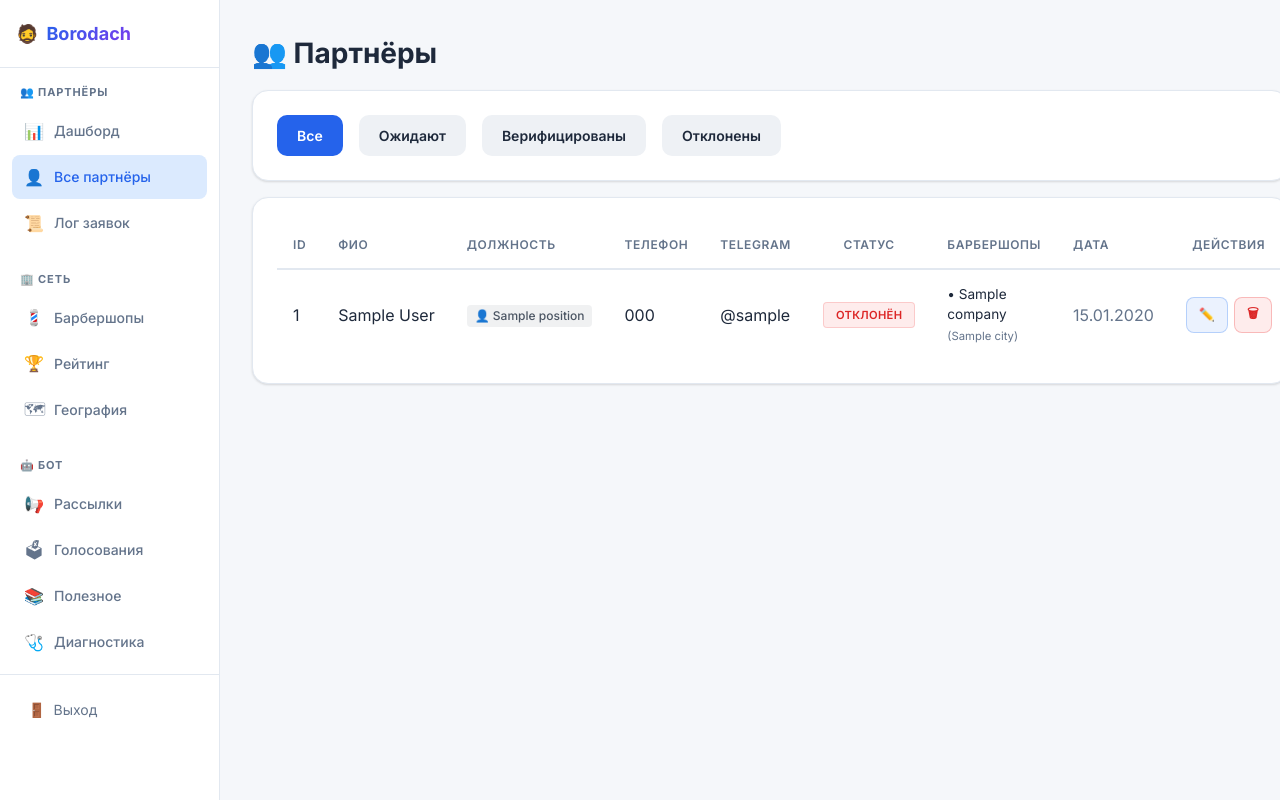
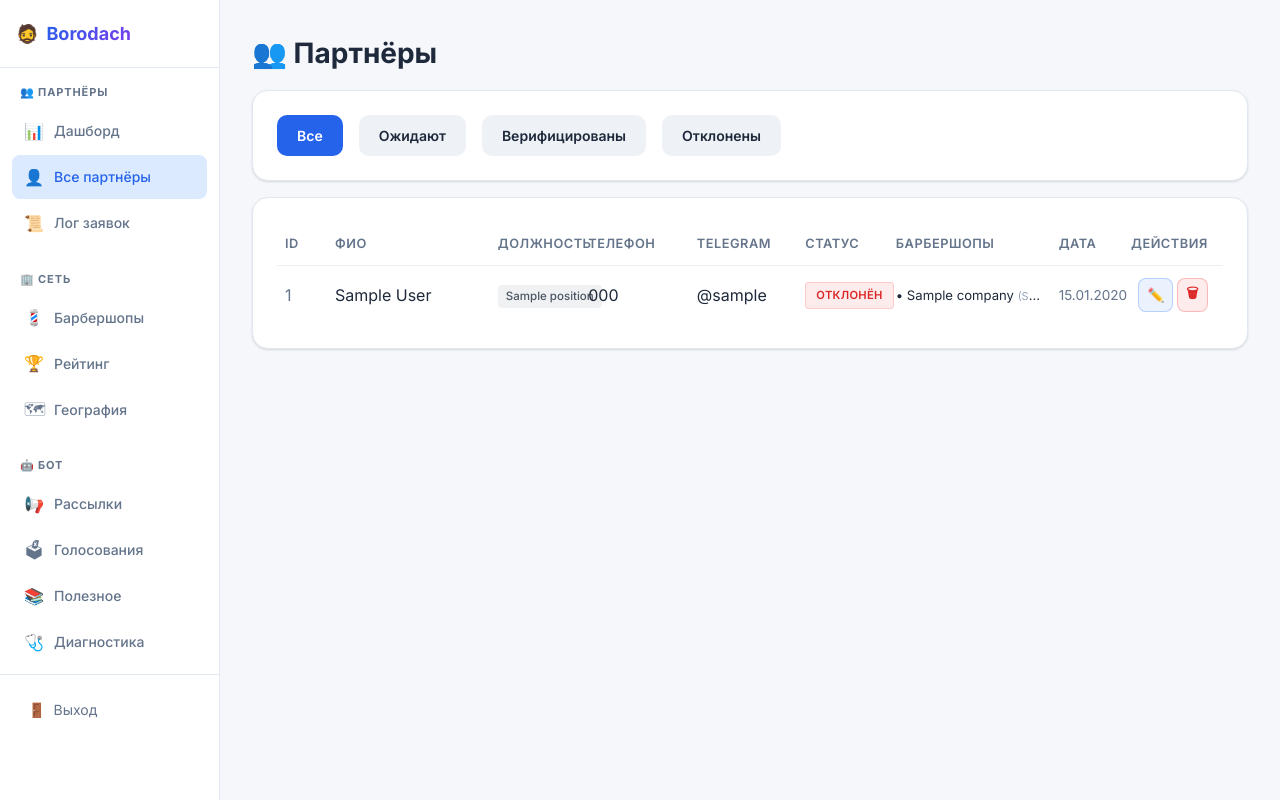
Before and after one commit to VGUROV050/borodach-franchise-bot, a FastAPI app: template admin/templates/partners.html in a window 1280 px wide. Run offline with FastAPI, Linux system fonts and the light colour scheme; the template is opened without the code that fills it: most values are stand-ins (such as "Sample title", 1, 10 or a date in 2020).

Commit message:
fix: improve partners table layout and styling

```diff
--- a/admin/templates/partners.html
+++ b/admin/templates/partners.html
@@ -4,14 +4,16 @@
 
 {% block content %}
 <style>
+    /* Tags */
     .tag {
         display: inline-block;
-        padding: 4px 12px;
+        padding: 4px 10px;
         border-radius: 4px;
         font-size: 0.7rem;
         font-weight: 600;
         text-transform: uppercase;
         letter-spacing: 0.3px;
+        white-space: nowrap;
     }
     .tag-pending {
         background: rgba(245, 158, 11, 0.1);
@@ -28,6 +30,8 @@
         color: #dc2626;
         border: 1px solid rgba(239, 68, 68, 0.2);
     }
+
+    /* Buttons */
     .btn-delete {
         background: rgba(239, 68, 68, 0.1) !important;
         color: #dc2626 !important;
@@ -44,32 +48,91 @@
     .btn-edit:hover {
         background: rgba(59, 130, 246, 0.2) !important;
     }
-    table {
+
+    /* Table layout */
+    .partners-table {
         width: 100%;
+        table-layout: fixed;
+        border-collapse: collapse;
     }
-    td {
+    .partners-table th,
+    .partners-table td {
+        padding: 12px 8px;
         vertical-align: middle;
+        border-bottom: 1px solid #f0f0f0;
+    }
+    .partners-table th {
+        text-align: left;
+        font-weight: 600;
+        color: #64748b;
+        font-size: 0.8rem;
+        text-transform: uppercase;
+        letter-spacing: 0.5px;
+    }
+    .partners-table tbody tr:hover {
+        background: #f8fafc;
+    }
+
+    /* Column widths */
+    .col-id { width: 50px; }
+    .col-name { width: 18%; }
+    .col-position { width: 10%; }
+    .col-phone { width: 12%; }
+    .col-telegram { width: 12%; }
+    .col-status { width: 10%; text-align: center; }
+    .col-shops { width: 18%; }
+    .col-date { width: 8%; }
+    .col-actions { width: 100px; text-align: center; }
+
+    /* Cell content */
+    .cell-truncate {
+        overflow: hidden;
+        text-overflow: ellipsis;
         white-space: nowrap;
     }
-    td.wrap-cell {
-        white-space: normal;
+    .cell-shops {
+        font-size: 0.82rem;
+        line-height: 1.4;
     }
+    .cell-shops div {
+        overflow: hidden;
+        text-overflow: ellipsis;
+        white-space: nowrap;
+    }
+    .cell-shops small {
+        color: #94a3b8;
+    }
+
+    /* Position badges */
     .position-badge {
         display: inline-flex;
         align-items: center;
         gap: 4px;
-        padding: 2px 8px;
+        padding: 3px 8px;
         border-radius: 4px;
-        font-size: 0.75rem;
+        font-size: 0.72rem;
         font-weight: 500;
+        white-space: nowrap;
     }
     .position-owner {
-        background: rgba(245, 158, 11, 0.1);
+        background: rgba(245, 158, 11, 0.15);
         color: #b45309;
     }
     .position-employee {
         background: rgba(107, 114, 128, 0.1);
         color: #4b5563;
+    }
+
+    /* Actions */
+    .actions-cell {
+        display: flex;
+        gap: 4px;
+        justify-content: center;
+        flex-wrap: nowrap;
+    }
+    .actions-cell .btn {
+        padding: 4px 8px;
+        font-size: 0.85rem;
     }
 </style>
 
@@ -84,36 +147,36 @@
     </div>
 </div>
 
-<div class="card">
+<div class="card" style="overflow-x: auto;">
     {% if partners %}
-    <table>
+    <table class="partners-table">
         <thead>
             <tr>
-                <th>ID</th>
-                <th>ФИО</th>
-                <th>Должность</th>
-                <th>Телефон</th>
-                <th>Telegram</th>
-                <th style="text-align: center;">Статус</th>
-                <th>Барбершопы</th>
-                <th>Дата</th>
-                <th style="text-align: center;">Действия</th>
+                <th class="col-id">ID</th>
+                <th class="col-name">ФИО</th>
+                <th class="col-position">Должность</th>
+                <th class="col-phone">Телефон</th>
+                <th class="col-telegram">Telegram</th>
+                <th class="col-status">Статус</th>
+                <th class="col-shops">Барбершопы</th>
+                <th class="col-date">Дата</th>
+                <th class="col-actions">Действия</th>
             </tr>
         </thead>
         <tbody>
             {% for partner in partners %}
             <tr>
-                <td>{{ partner.id }}</td>
-                <td>{{ partner.full_name }}</td>
+                <td class="text-muted">{{ partner.id }}</td>
+                <td class="cell-truncate" title="{{ partner.full_name }}">{{ partner.full_name }}</td>
                 <td>
                     {% if partner.is_owner %}
-                    <span class="position-badge position-owner">👑 Владелец</span>
+                    <span class="position-badge position-owner">🔥 Владелец</span>
                     {% else %}
-                    <span class="position-badge position-employee">👤 {{ partner.position or 'Сотрудник' }}</span>
+                    <span class="position-badge position-employee">{{ partner.position or 'Сотрудник' }}</span>
                     {% endif %}
                 </td>
-                <td>{{ partner.phone or '—' }}</td>
-                <td>@{{ partner.telegram_username or '—' }}</td>
+                <td class="cell-truncate">{{ partner.phone or '—' }}</td>
+                <td class="cell-truncate" title="@{{ partner.telegram_username }}">@{{ partner.telegram_username or '—' }}</td>
                 <td style="text-align: center;">
                     {% if partner.status.value == 'pending' %}
                     <span class="tag tag-pending">Ожидает</span>
@@ -123,31 +186,31 @@
                     <span class="tag tag-rejected">Отклонён</span>
                     {% endif %}
                 </td>
-                <td class="wrap-cell" style="font-size: 0.85rem;">
+                <td class="cell-shops">
                     {% if partner.companies %}
                         {% for pc in partner.companies %}
-                        <div>• {{ pc.company.name if pc.company else '?' }}{% if pc.company and pc.company.city %} <small class="text-muted">({{ pc.company.city }})</small>{% endif %}</div>
+                        <div title="{{ pc.company.name if pc.company else '?' }}">• {{ pc.company.name if pc.company else '?' }}{% if pc.company and pc.company.city %} <small>({{ pc.company.city }})</small>{% endif %}</div>
                         {% endfor %}
                     {% elif partner.branches %}
                         {% for pb in partner.branches %}
-                        <div>• {{ pb.branch.display_name or pb.branch.city }}</div>
+                        <div title="{{ pb.branch.display_name or pb.branch.city }}">• {{ pb.branch.display_name or pb.branch.city }}</div>
                         {% endfor %}
                     {% else %}
                         <span class="text-muted">—</span>
                     {% endif %}
                 </td>
-                <td class="text-muted">{{ partner.created_at.strftime('%d.%m.%Y') if partner.created_at else '—' }}</td>
+                <td class="text-muted" style="font-size: 0.85rem;">{{ partner.created_at.strftime('%d.%m.%Y') if partner.created_at else '—' }}</td>
                 <td>
-                    <div style="display: flex; gap: 6px; justify-content: center;">
+                    <div class="actions-cell">
                         {% if partner.status.value == 'pending' %}
                         <a href="/partners/{{ partner.id }}/verify" class="btn btn-success btn-sm" title="Верифицировать">✅</a>
-                        <form method="post" action="/partners/{{ partner.id }}/reject" style="display: inline;">
+                        <form method="post" action="/partners/{{ partner.id }}/reject" style="display: inline; margin: 0;">
                             <input type="hidden" name="reason" value="">
                             <button type="submit" class="btn btn-danger btn-sm" title="Отклонить">❌</button>
                         </form>
                         {% endif %}
                         <a href="/partners/{{ partner.id }}/edit" class="btn btn-sm btn-edit" title="Редактировать">✏️</a>
-                        <form method="post" action="/partners/{{ partner.id }}/delete" style="display: inline;"
+                        <form method="post" action="/partners/{{ partner.id }}/delete" style="display: inline; margin: 0;"
                               onsubmit="return confirm('Удалить партнёра {{ partner.full_name }}? Это действие нельзя отменить!');">
                             <button type="submit" class="btn btn-sm btn-delete" title="Удалить">🗑</button>
                         </form>
@@ -158,7 +221,7 @@
         </tbody>
     </table>
     {% else %}
-    <p class="text-muted">Партнёры не найдены</p>
+    <p class="text-muted" style="padding: 20px;">Партнёры не найдены</p>
     {% endif %}
 </div>
 {% endblock %}
```
